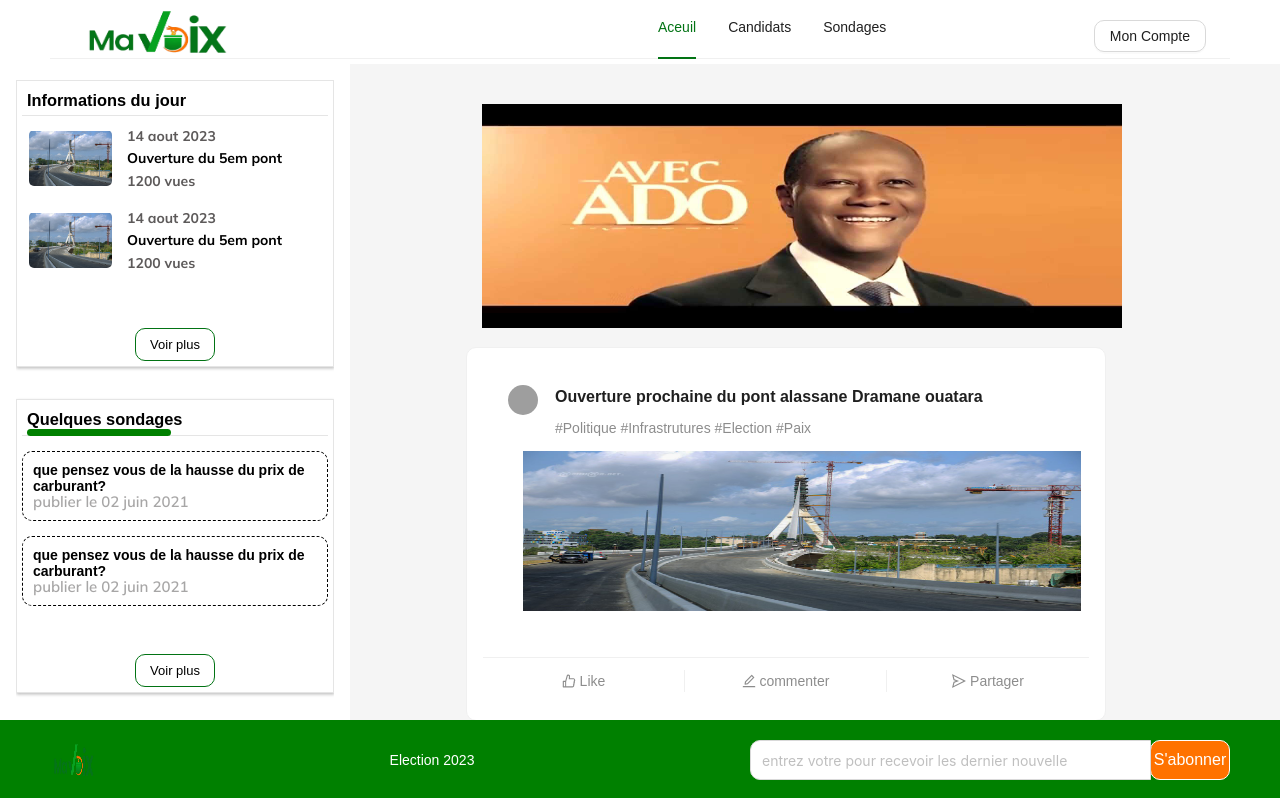
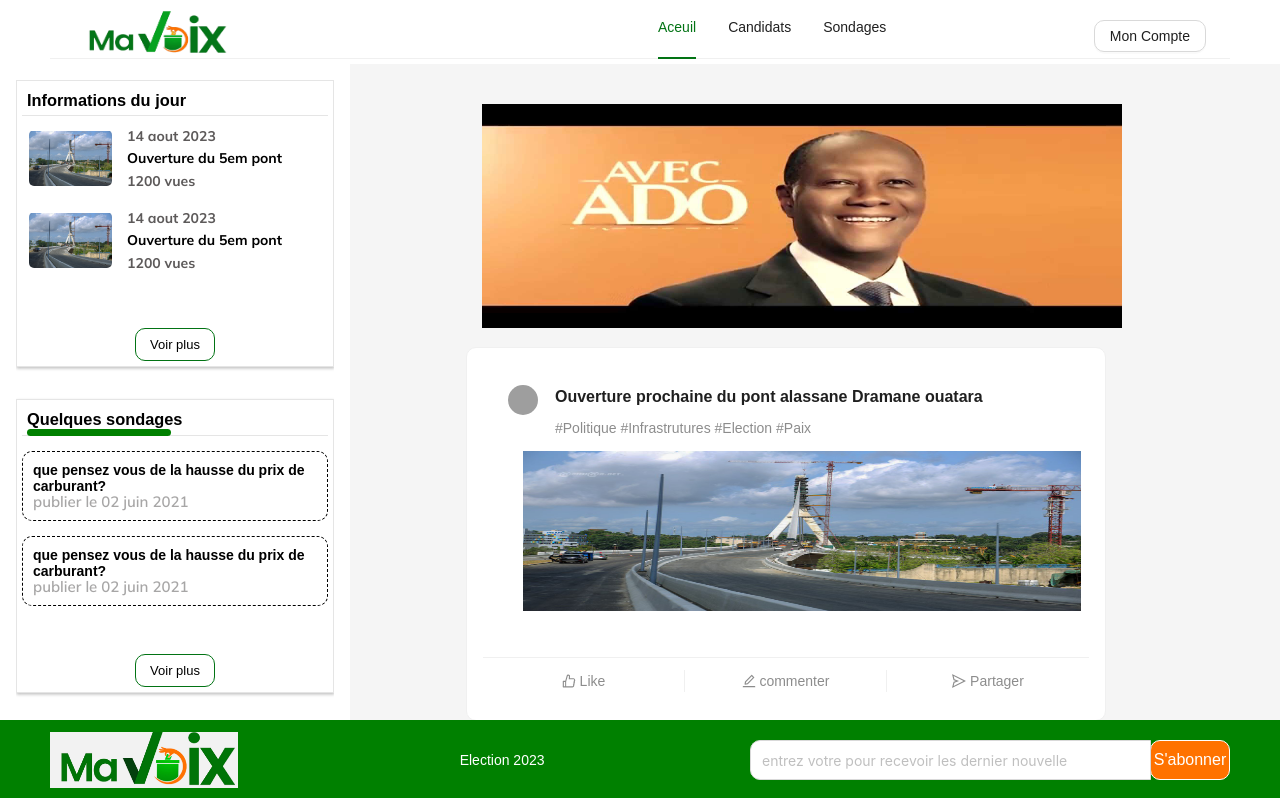
Before and after one commit to ALEXANDREGBAMELE/hackathon-ma-voix-frontend, a React (Vite) app: page / in a window 1280 px wide. Shown: the top 798 px of the page. Built offline with nearby package versions, Linux system fonts and the light colour scheme; grey boxes are pictures that could not be loaded.

Commit message:
ajout de l authentificatio

```diff
--- a/src/App.jsx
+++ b/src/App.jsx
@@ -80,12 +80,13 @@ function App() {
                         }}
                     >
                         <img
-                            src="./05.png"
+                            src="./logoB.png"
                             alt=""
                             style={{
-                                width: "3rem",
-                                height: "3rem",
+                                width: "auto",
+                                height: "3.5rem",
                                 marginRight: "1rem",
+                                objectFit: "cover",
                             }}
                         />
                         <span style={{ color: "#fff" }}>Election 2023</span>
```
